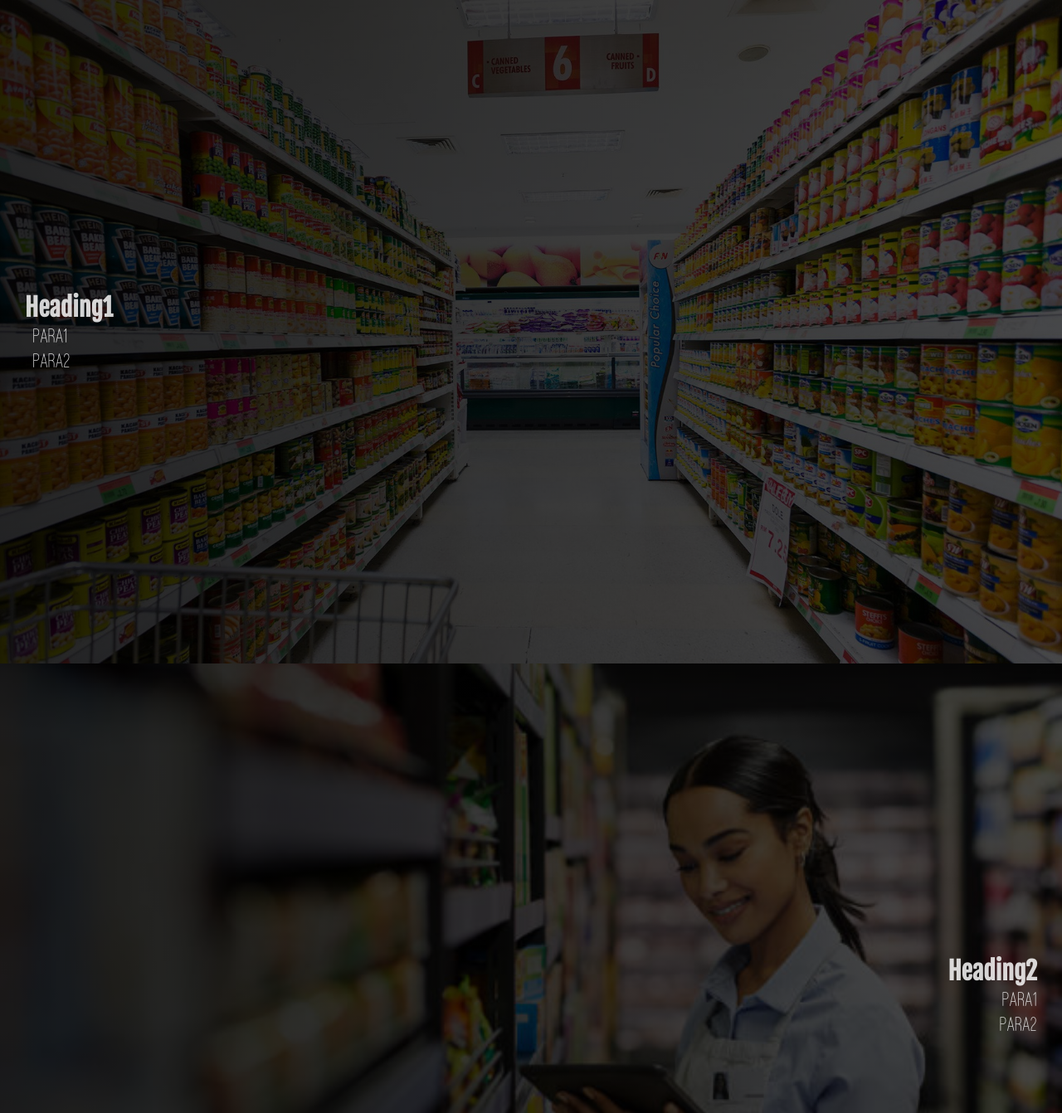
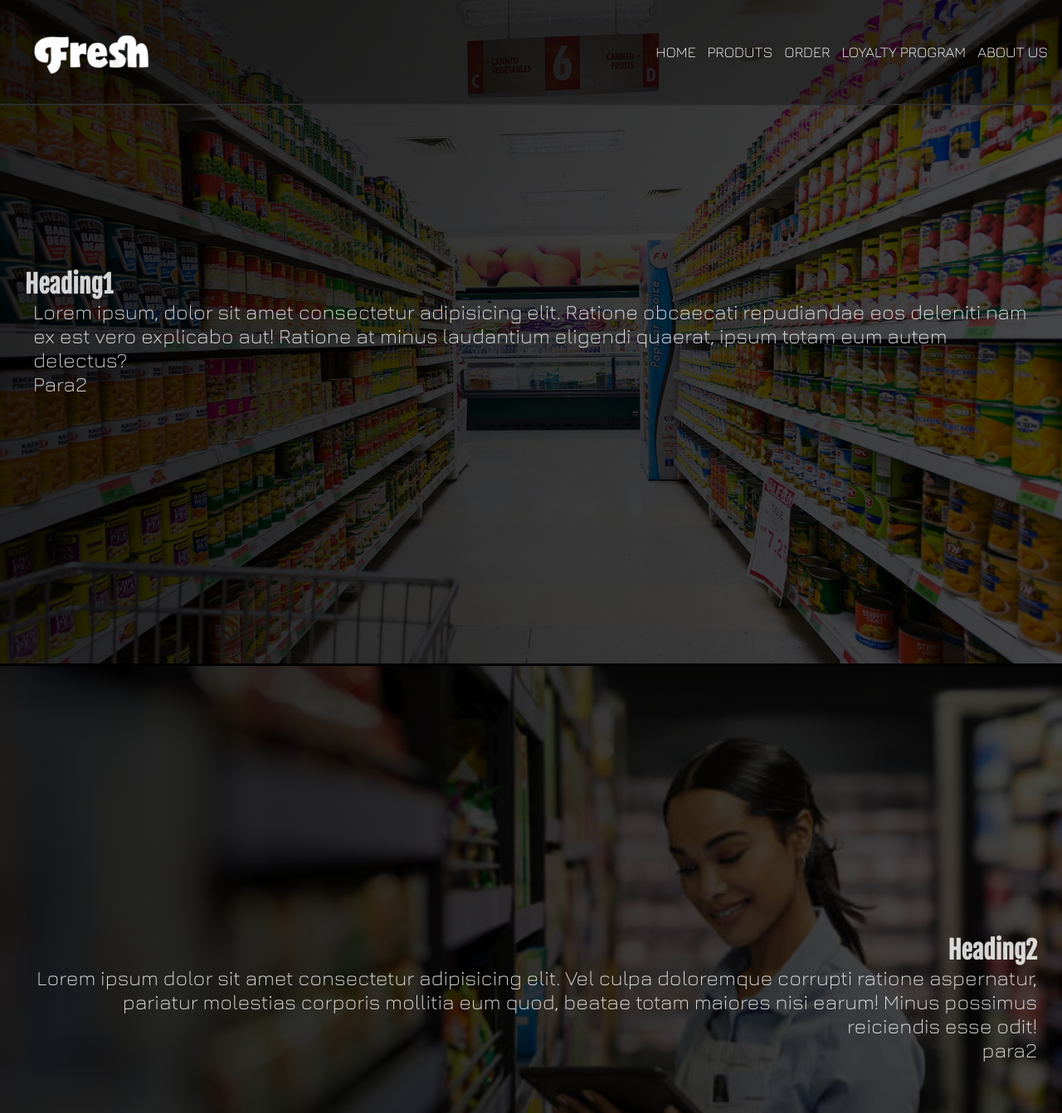
Before and after one commit to Hakeem-as-a-student/Web-Sem1, a plain HTML site: page Home/Home.html in a window 1280 px wide. Shown: the top 1342 px of the page at 83% size. Drawn offline with Linux system fonts and the light colour scheme.

Commit message:
After adding a white logo and adding text animation as well as paragraph animation

```diff
--- a/Home/Home.html
+++ b/Home/Home.html
@@ -10,9 +10,24 @@
     <header>
         <section>
         <div class="top_banner">
+            <div class="nav">
+                    <img src="Pics/Logo_no_back-new.png" alt="logo" class="nav_logo">
+                <div class="nav_content">
+                <ul>
+                    <li><a href=''>Home</a></li>
+                    <li><a href=''>Produts</a></li>
+                    <li><a href=''>Order</a></li>
+                    <li><a href=''>Loyalty Program</a></li>
+                    <li><a href=''>About us</a></li>
+                </ul>
+                </div>
+            </div>
             <div class="top_content">
                 <h1>Heading1</h1>
-                <p>Para1</p>
+                <p>Lorem ipsum, dolor sit amet consectetur adipisicing elit.
+                     Ratione obcaecati repudiandae eos deleniti nam ex est vero
+                      explicabo aut! Ratione at minus laudantium eligendi quaerat,
+                      ipsum totam eum autem delectus?</p>
                 <p>Para2</p>
             </div>
         </div>
@@ -23,7 +38,11 @@
             <div class="mid_banner">
                 <div class="mid_content">
                     <h1>Heading2</h1>
-                    <p>Para1</p>
+                    <p>Lorem ipsum dolor sit amet consectetur adipisicing elit.
+                         Vel culpa doloremque corrupti ratione aspernatur,
+                         pariatur molestias corporis mollitia eum quod,
+                         beatae totam maiores nisi earum! Minus possimus
+                          reiciendis esse odit!</p>
                     <p>para2</p>
                 </div>
             </div>
@@ -32,8 +51,12 @@
             <div class="bot_banner">
                 <div class="bot_content">
                     <h1>Heading1</h1>
-                    <p>para1</p>
+                    <p>Lorem ipsum dolor sit, amet consectetur adipisicing elit.
+                        Architecto, non? Voluptatum odit ullam ipsum enim magni suscipit provident possimus,
+                        aliquam accusamus delectus optio, magnam eveniet perspiciatis totam distinctio.
+                         Repellendus, rem!</p>
                     <p>para2</p>
+
                 </div>
             </div>
         </section>
--- a/Home/styles.css
+++ b/Home/styles.css
@@ -11,7 +11,7 @@
 }
 @font-face {
     font-family: para;
-    src: url(Fonts/OstrichSansRounded-Medium.otf);
+    src: url(Fonts/Jura-Light.ttf);
 }
 
 /*setting fonts*/
@@ -27,7 +27,54 @@ p{
     color:rgba(255, 255, 255, 0.825);
     margin-left:40px;
 }
+/*configuring of navigation panel*/
+.nav{
+    width:100%;
+    height:125px;
+    display:flex;
+    align-items:center;
+    justify-content: space-between;
+    background: linear-gradient(rgba(0,0,0,.3),rgba(0,0,0,.3));
+    border-bottom:2px solid rgb(44, 43, 43);
 
+}
+.nav_logo{
+    width:200px;
+    height:75px;
+    margin-left:15px;
+    cursor:pointer;
+}
+
+.nav_content ul{
+    display:flex;
+    list-style-type:none;
+    position:relative;
+}
+.nav_content a{
+    position:relative;
+    color:white;
+    right:10px;
+    text-decoration:none;
+    padding:5px;
+    margin:2px;
+    font-family: para;
+    font-size:18px;
+    text-transform: uppercase;
+
+}
+.nav_content ul li a::after{
+    content:'';
+    height:3px;
+    width:0;
+    background-color: aqua;
+    position: absolute;
+    left:0;
+    bottom:-5px;
+    transition:0.25s;
+}
+.nav_content ul li a:hover:after{
+    width:100%;
+}
 /*top banner configs*/
 .top_banner{
     width:100%;
@@ -36,6 +83,7 @@ p{
     ,url(Pics/sup.jpg);
     background-size:cover;
     background-position:center center;
+    border-bottom:3px solid black;
 }
 .top_content{
     width:100%;
@@ -43,6 +91,27 @@ p{
     position:absolute;
     top:50%;
     transform:translateY(-50%);
+}
+/*top text trasnistions*/
+.top_content{
+    animation: animate 1s;
+}
+@keyframes animate {
+    0%{
+        opacity:0;
+    }
+    25%{
+        opacity:.25;
+    }
+    50%{
+        opacity:.5;
+    }
+    75%{
+        opacity:.75;
+    }
+    100%{
+        opacity:1;
+    }
 }
 
 /*middle banner configs*/
@@ -53,6 +122,7 @@ p{
     ,url(Pics/emp.jpg);
     background-size:cover;
     background-position:center center;
+    border-bottom:3px solid black;
 }
 .mid_content{
     width:100%;
@@ -64,6 +134,9 @@ p{
 .mid_content h1,p{
     margin-right:30px;
 }
+.mid_content p{
+
+}
 
 /*bottom banner configs*/
 .bot_banner{
@@ -73,6 +146,7 @@ p{
     ,url(Pics/e2.jpg);
     background-size:cover;
     background-position:center center;
+    border-bottom:3px solid black;
 }
 .bot_content{
     width:100%;
@@ -85,6 +159,7 @@ p{
     width:100%;
     height:300px;
     background-color:#0a4a16;
+
 }
 .foot_logo{
     width:100%;
```
Also changed, not shown: Home/Fonts/Jura-Light.ttf (added), Home/Pics/Logo_no_back-new.png (added), Home/Pics/Logo_no_back.png (added).
